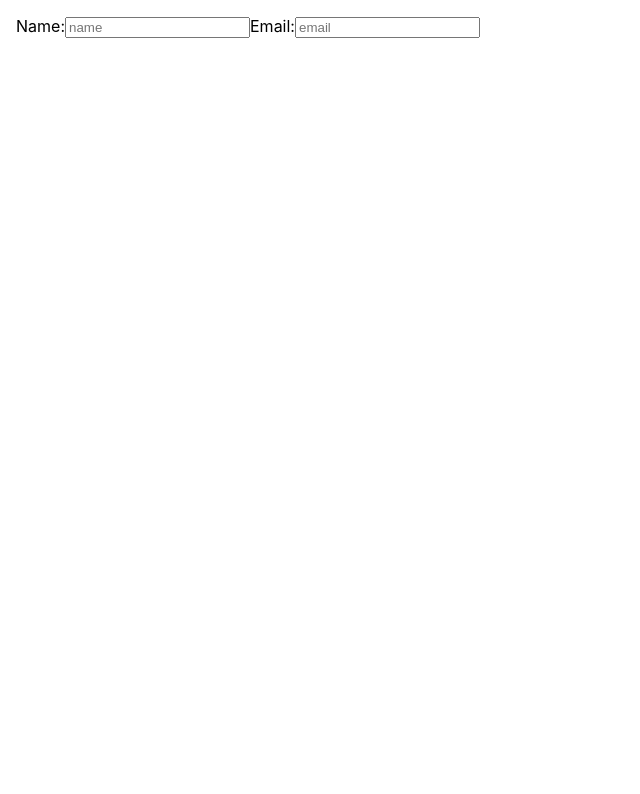
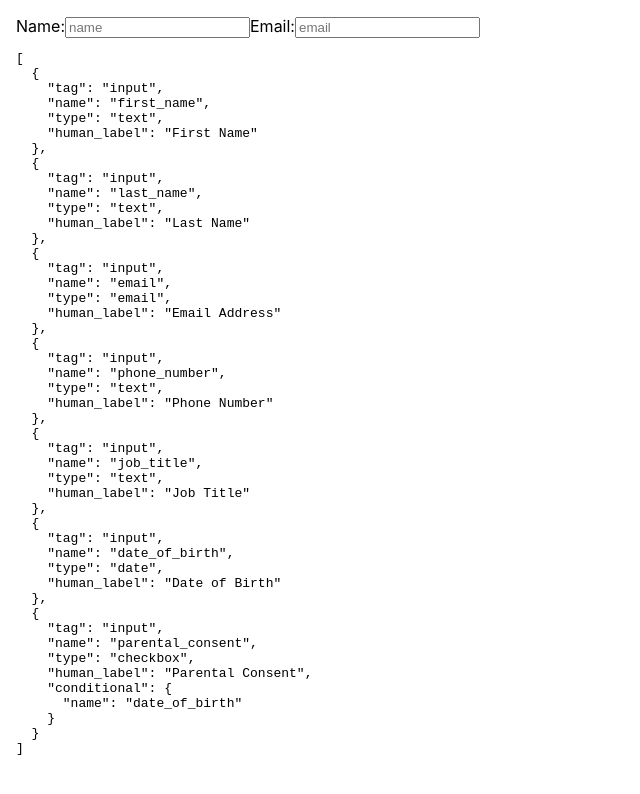
Before and after one commit to leroywan/dynamic-form, a React (Create React App) app: page / in a window 1280 px wide. Shown: the top 794 px of the page, without its empty margins (0-640 px from the left). Built offline with nearby package versions, Linux system fonts and the light colour scheme.

Commit message:
Add test data

```diff
--- a/src/App.tsx
+++ b/src/App.tsx
@@ -2,11 +2,13 @@ import React from 'react';
 import './App.css';
 
 import { DynamicForm } from './components'
+import {testData} from './testData'
 
 function App() {
   return (
     <div className="App">
       <DynamicForm name="Name" />
+      <pre>{JSON.stringify(testData, null, 2)}</pre>
     </div>
   );
 }
--- /dev/null
+++ b/src/testData.js
@@ -0,0 +1,44 @@
+const testData = [{
+  "tag": "input",
+	"name": "first_name",
+  "type": "text",
+	"human_label": "First Name"
+}, {
+  "tag": "input",
+  "name": "last_name",
+  "type": "text",
+	"human_label": "Last Name"
+}, {
+  "tag": "input",
+  "name": "email",
+  "type": "email",
+  "human_label": "Email Address"
+}, {
+  "tag": "input",
+  "name": "phone_number",
+  "type": "text",
+  "human_label": "Phone Number"
+}, {
+  "tag": "input",
+  "name": "job_title",
+  "type": "text",
+  "human_label": "Job Title"
+}, {
+  "tag": "input",
+  "name": "date_of_birth",
+  "type": "date",
+  "human_label": "Date of Birth"
+}, {
+  "tag": "input",
+  "name": "parental_consent",
+  "type": "checkbox",
+  "human_label": "Parental Consent",
+	"conditional": {
+		"name": "date_of_birth",
+		"show_if": (value) => {
+      const now = new Date();
+			return value >= new Date(now.getFullYear() - 13, now.getMonth(), now.getDate());
+    }
+}}]
+
+export {testData};
```
